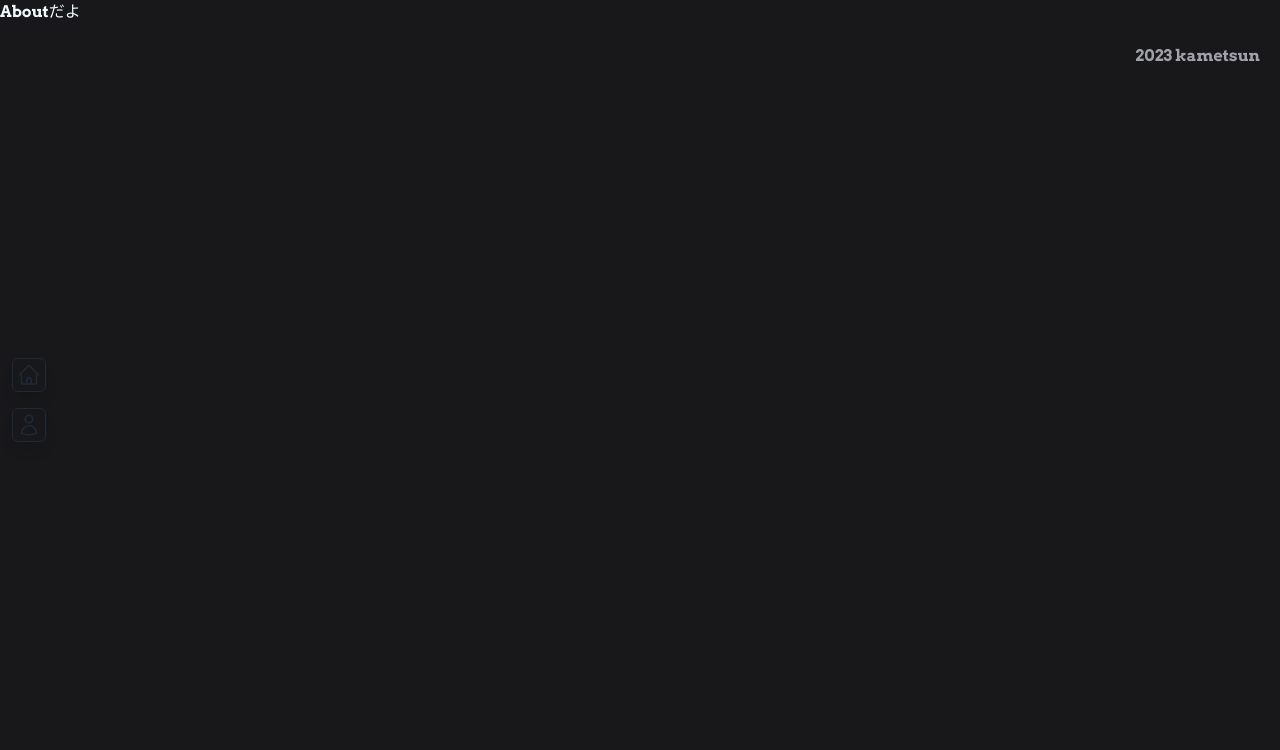
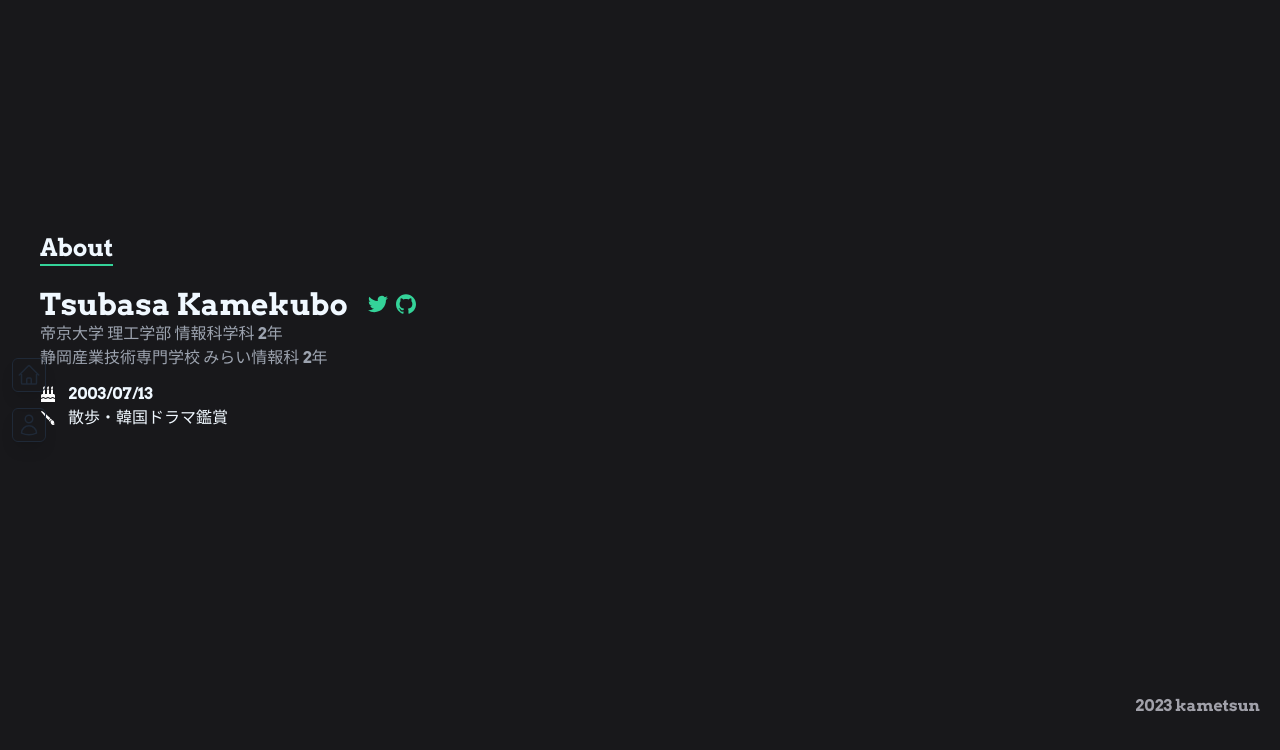
Before and after one commit to kametsun/kametsun-portfolio, a Next.js app: page /about in a window 1280 px wide. Shown: the top 750 px of the page. Built offline with nearby package versions, Linux system fonts and the light colour scheme.

Commit message:
簡単なaboutページ作成

```diff
--- /dev/null
+++ b/src/app/about/Profile.tsx
@@ -0,0 +1,50 @@
+import {Typing} from "@/app/components/Typing";
+
+export const Profile = () => {
+    const name :string = "Tsubasa Kamekubo"
+    return (
+        <div id={"profile"}>
+            <div className={"flex items-center gap-5"}>
+                <div className={"flex text-3xl"}>
+                    <p><Typing text={name}/></p>
+                </div>
+                <div className={"flex gap-2"}>
+                    <a href={"https://twitter.com/_kametsun_"} target={"_blank"} rel={"noopener noreferrer"}>
+                        <svg stroke="currentColor" fill="currentColor" strokeWidth="0" role="img" viewBox="0 0 24 24"
+                             className="text-xl text-emerald-400 transition-all hover:text-emerald-300" height="1em"
+                             width="1em" xmlns="http://www.w3.org/2000/svg"><title></title>
+                            <path
+                                d="M23.953 4.57a10 10 0 01-2.825.775 4.958 4.958 0 002.163-2.723c-.951.555-2.005.959-3.127 1.184a4.92 4.92 0 00-8.384 4.482C7.69 8.095 4.067 6.13 1.64 3.162a4.822 4.822 0 00-.666 2.475c0 1.71.87 3.213 2.188 4.096a4.904 4.904 0 01-2.228-.616v.06a4.923 4.923 0 003.946 4.827 4.996 4.996 0 01-2.212.085 4.936 4.936 0 004.604 3.417 9.867 9.867 0 01-6.102 2.105c-.39 0-.779-.023-1.17-.067a13.995 13.995 0 007.557 2.209c9.053 0 13.998-7.496 13.998-13.985 0-.21 0-.42-.015-.63A9.935 9.935 0 0024 4.59z"></path>
+                        </svg>
+                    </a>
+                    <a href={"https://github.com/kametsun"} target={"_blank"} rel={"noopener noreferrer"}>
+                        <svg stroke="currentColor" fill="currentColor" strokeWidth="0" role="img" viewBox="0 0 24 24"
+                             className="text-xl text-emerald-400 transition-all hover:text-emerald-300" height="1em"
+                             width="1em" xmlns="http://www.w3.org/2000/svg"><title></title>
+                            <path
+                                d="M12 .297c-6.63 0-12 5.373-12 12 0 5.303 3.438 9.8 8.205 11.385.6.113.82-.258.82-.577 0-.285-.01-1.04-.015-2.04-3.338.724-4.042-1.61-4.042-1.61C4.422 18.07 3.633 17.7 3.633 17.7c-1.087-.744.084-.729.084-.729 1.205.084 1.838 1.236 1.838 1.236 1.07 1.835 2.809 1.305 3.495.998.108-.776.417-1.305.76-1.605-2.665-.3-5.466-1.332-5.466-5.93 0-1.31.465-2.38 1.235-3.22-.135-.303-.54-1.523.105-3.176 0 0 1.005-.322 3.3 1.23.96-.267 1.98-.399 3-.405 1.02.006 2.04.138 3 .405 2.28-1.552 3.285-1.23 3.285-1.23.645 1.653.24 2.873.12 3.176.765.84 1.23 1.91 1.23 3.22 0 4.61-2.805 5.625-5.475 5.92.42.36.81 1.096.81 2.22 0 1.606-.015 2.896-.015 3.286 0 .315.21.69.825.57C20.565 22.092 24 17.592 24 12.297c0-6.627-5.373-12-12-12"></path>
+                        </svg>
+                    </a>
+                </div>
+            </div>
+            <p className={"text-gray-400"}>帝京大学 理工学部 情報科学科 2年</p>
+            <p className={"text-gray-400"}>静岡産業技術専門学校 みらい情報科 2年</p>
+            <div className={"my-3"}>
+                <div className={"flex items-center gap-3"}>
+                    <svg stroke="currentColor" fill="white" strokeWidth="0" viewBox="0 0 448 512" height="1em"
+                         width="1em" xmlns="http://www.w3.org/2000/svg">
+                        <path
+                            d="M448 384c-28.02 0-31.26-32-74.5-32-43.43 0-46.825 32-74.75 32-27.695 0-31.454-32-74.75-32-42.842 0-47.218 32-74.5 32-28.148 0-31.202-32-74.75-32-43.547 0-46.653 32-74.75 32v-80c0-26.5 21.5-48 48-48h16V112h64v144h64V112h64v144h64V112h64v144h16c26.5 0 48 21.5 48 48v80zm0 128H0v-96c43.356 0 46.767-32 74.75-32 27.951 0 31.253 32 74.75 32 42.843 0 47.217-32 74.5-32 28.148 0 31.201 32 74.75 32 43.357 0 46.767-32 74.75-32 27.488 0 31.252 32 74.5 32v96zM96 96c-17.75 0-32-14.25-32-32 0-31 32-23 32-64 12 0 32 29.5 32 56s-14.25 40-32 40zm128 0c-17.75 0-32-14.25-32-32 0-31 32-23 32-64 12 0 32 29.5 32 56s-14.25 40-32 40zm128 0c-17.75 0-32-14.25-32-32 0-31 32-23 32-64 12 0 32 29.5 32 56s-14.25 40-32 40z"></path>
+                    </svg>
+                    <p>2003/07/13</p></div>
+                <div className={"flex items-center gap-3"}>
+                    <svg stroke="currentColor" fill="white" strokeWidth="0" viewBox="0 0 512 512" height="1em"
+                         width="1em" xmlns="http://www.w3.org/2000/svg">
+                        <path
+                            d="M54.438 29.794a23.808 23.808 0 0 0-1.204.01c-4.688.157-7.914 1.736-10.113 3.935-2.932 2.932-4.761 7.689-3.588 15.305 1.174 7.616 5.683 17.754 15.272 28.941 67.894 79.21 132.935 155.56 183.703 211.969 12.273 13.637 23.693 26.08 34.125 37.135 12.095-31.902 34.57-54.144 62.902-64.715-10.825-10.199-22.936-21.313-36.197-33.248C242.93 178.358 166.578 113.314 87.369 45.42c-11.186-9.589-21.325-14.098-28.941-15.272a29.555 29.555 0 0 0-3.99-.355zm295.783 246.64c-30.461 7.627-53.241 29.185-63.608 65.219 5.652 5.785 10.956 11.085 15.78 15.707 7.58 7.264 14.095 13.007 19.21 16.957 1.776-17.225 10.045-33.062 21.645-44.691 10.601-10.628 24.496-18.006 39.125-19.092-3.871-4.836-9.14-10.751-15.63-17.524-4.838-5.047-10.415-10.623-16.522-16.576zm35.351 51.95c-10.397.137-20.929 5.28-29.582 13.955-11.537 11.565-18.674 28.85-16.267 45.7 5.334 37.342 23.749 65.81 49.46 81.237 22.727 13.636 51.452 17.35 83.643 6.983-24.222-4.01-46.475-30.706-48.197-50.65 10.63 12.814 23.94 24.547 38.426 31.75-9.881-22.578-9.201-45.452-11.088-64.321-1.352-13.522-3.891-24.982-11.377-35.162-7.486-10.18-20.423-19.8-44.74-27.907a31.062 31.062 0 0 0-10.278-1.585z"></path>
+                    </svg>
+                    <p>散歩・韓国ドラマ鑑賞</p></div>
+            </div>
+        </div>
+    )
+}
--- a/src/app/about/page.tsx
+++ b/src/app/about/page.tsx
@@ -1,9 +1,18 @@
 // @/src/app/page.tsx
+
+import {Profile} from "@/app/about/Profile";
 
 export default function Page() {
     return (
-        <div className={"Page page"}>
-            <p>Aboutだよ</p>
+        <div className={"my-10 flex-col items-center gap-20"}>
+            <div id={"about"} className={"my-12 w-9/10 bg-background bg-opacity-70 p-10 lg:my-48 lg:w-3/5 xl:w-1/2"}>
+                <h2 className={"w-fit border-b-2 border-b-emerald-400 text-2xl"}>
+                    About
+                </h2>
+                <div className={"my-5 flex flex-col items-center justify-between md:flex-row md:gap-20"}>
+                    <Profile />
+                </div>
+            </div>
         </div>
     )
 }
```
